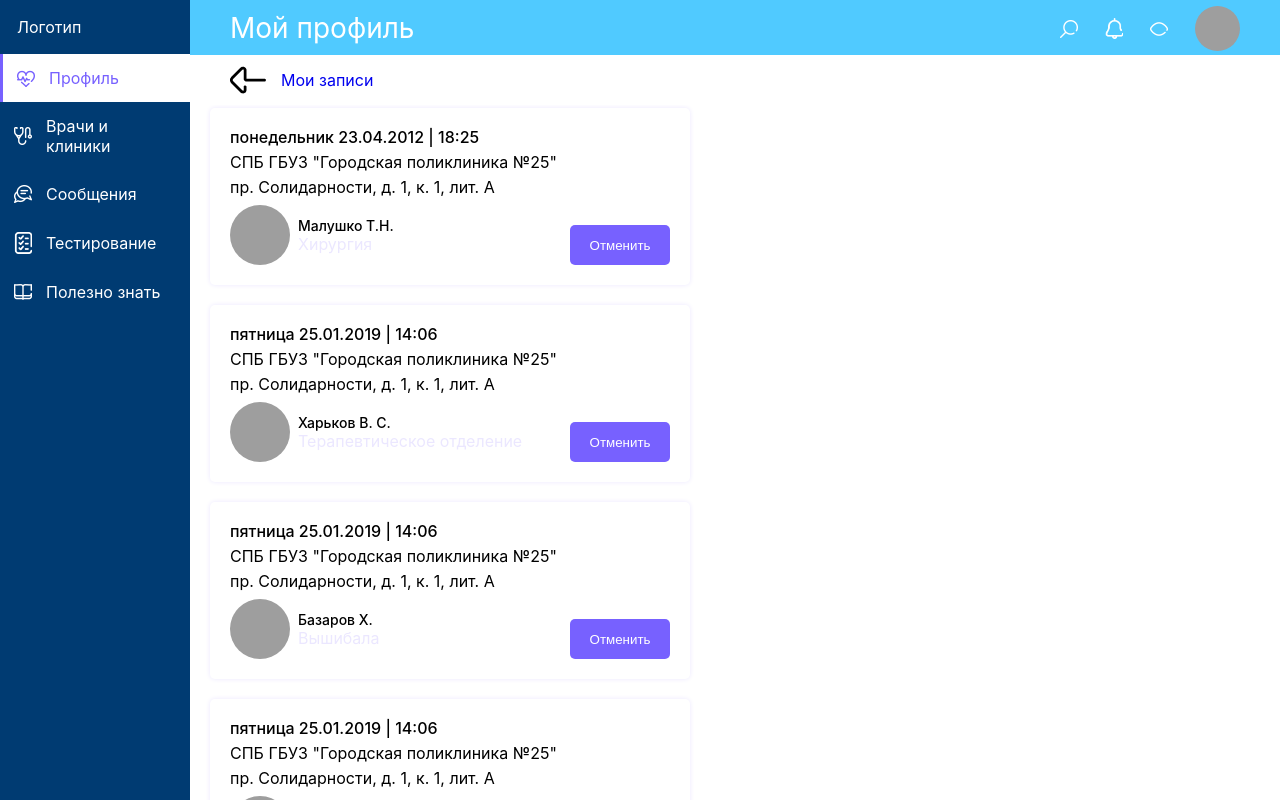
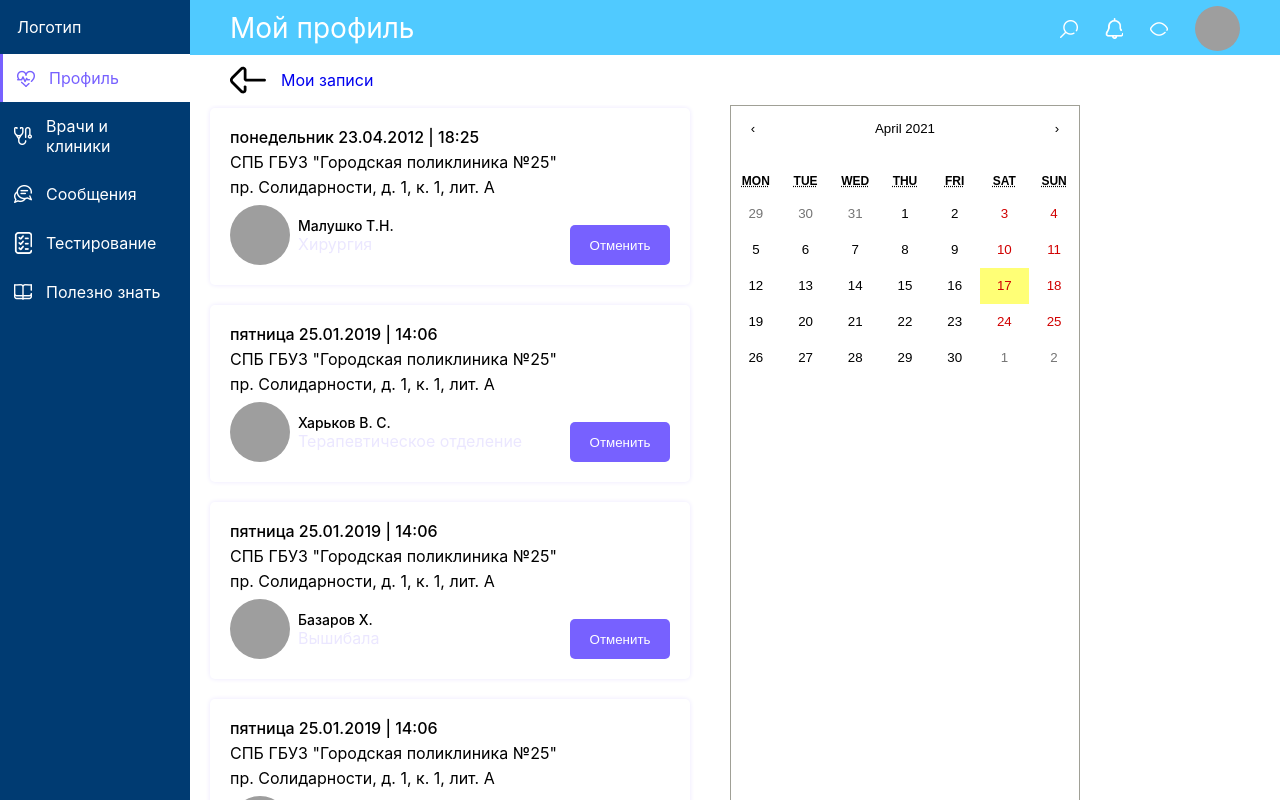
Before and after one commit to Shmothz/react-appvelox-test-task, a React (Create React App) app: page /profile/visits in a window 1280 px wide. Shown: the top 800 px of the page. Built offline with nearby package versions, Linux system fonts and the light colour scheme; grey boxes are pictures that could not be loaded; the HTML template or start-up script is replaced by a standard one.

Commit message:
rename from public to docs

```diff
--- a/package.json
+++ b/package.json
@@ -13,7 +13,9 @@
     "@zach.codes/react-calendar": "0.0.3",
     "axios": "^0.21.1",
     "date-fns": "^2.21.1",
+    "gh-pages": "^3.1.0",
     "react": "^17.0.2",
+    "react-calendar": "^3.4.0",
     "react-dom": "^17.0.2",
     "react-redux": "^7.2.3",
     "react-router-dom": "^5.2.0",
--- a/public/index.html
+++ /dev/null
@@ -1,43 +0,0 @@
-<!DOCTYPE html>
-<html lang="en">
-  <head>
-    <meta charset="utf-8" />
-    <link rel="icon" href="%PUBLIC_URL%/favicon.ico" />
-    <meta name="viewport" content="width=device-width, initial-scale=1" />
-    <meta name="theme-color" content="#000000" />
-    <meta
-      name="description"
-      content="Web site created using create-react-app"
-    />
-    <link rel="apple-touch-icon" href="%PUBLIC_URL%/logo192.png" />
-    <!--
-      manifest.json provides metadata used when your web app is installed on a
-      user's mobile device or desktop. See https://developers.google.com/web/fundamentals/web-app-manifest/
-    -->
-    <link rel="manifest" href="%PUBLIC_URL%/manifest.json" />
-    <!--
-      Notice the use of %PUBLIC_URL% in the tags above.
-      It will be replaced with the URL of the `public` folder during the build.
-      Only files inside the `public` folder can be referenced from the HTML.
-
-      Unlike "/favicon.ico" or "favicon.ico", "%PUBLIC_URL%/favicon.ico" will
-      work correctly both with client-side routing and a non-root public URL.
-      Learn how to configure a non-root public URL by running `npm run build`.
-    -->
-    <title>React App</title>
-  </head>
-  <body>
-    <noscript>You need to enable JavaScript to run this app.</noscript>
-    <div id="root"></div>
-    <!--
-      This HTML file is a template.
-      If you open it directly in the browser, you will see an empty page.
-
-      You can add webfonts, meta tags, or analytics to this file.
-      The build step will place the bundled scripts into the <body> tag.
-
-      To begin the development, run `npm start` or `yarn start`.
-      To create a production bundle, use `npm run build` or `yarn build`.
-    -->
-  </body>
-</html>
--- a/src/components/MyVisits/MyVisits.jsx
+++ b/src/components/MyVisits/MyVisits.jsx
@@ -3,6 +3,7 @@ import VisitInfo from '../helper/VisitInfo';
 import {NavLink} from 'react-router-dom';
 import Arrow from '../../common/images/Vector.png'
 import styles from './MyVisits.module.css'
+import CalendarContainer from '../helper/CalendarContainer.jsx';
 
 const MyVisits = (props) => {
   return (
@@ -13,8 +14,11 @@ const MyVisits = (props) => {
           <span>Мои записи</span>
         </div>
       </NavLink>
-      <div className={styles.visitInfoWrapper}>
-        <VisitInfo visits={props.visits} totalCountVisit={10}/>
+      <div className={styles.contentWrapper}>
+        <div className={styles.visitInfoWrapper}>
+          <VisitInfo visits={props.visits} totalCountVisit={10}/>
+        </div>
+        <CalendarContainer />
       </div>
     </div>
   )
--- a/src/components/MyVisits/MyVisits.module.css
+++ b/src/components/MyVisits/MyVisits.module.css
@@ -12,6 +12,9 @@ a:visited {
     line-height: 19px;
     color: black;
     text-decoration: none;
+}
+.contentWrapper {
+    display: flex;
 }
 .visitInfoWrapper {
     width: 500px;
--- /dev/null
+++ b/src/components/helper/Calendar.module.css
@@ -0,0 +1,6 @@
+.calendar {
+    width: 570px;
+    margin: 0 auto;
+    height: 480px;
+    background-color: #EBE7FF;
+}
--- /dev/null
+++ b/src/components/helper/CalendarContainer.jsx
@@ -0,0 +1,20 @@
+import React from 'react';
+import Calendar from 'react-calendar';
+import {connect} from 'react-redux';
+import 'react-calendar/dist/Calendar.css';
+
+const CalendarContainer = ({visits}) => {
+
+  return <Calendar
+    next2Label={null}
+    prev2Label={null}
+  />
+}
+
+const mapStateToProps = state => {
+  return {
+    visits: state.profile.visits
+  }
+}
+
+export default connect(mapStateToProps, {})(CalendarContainer)
```
Also changed, not shown: public/logo192.png (deleted), public/logo512.png (deleted), public/manifest.json (deleted), public/robots.txt (deleted), 7 other files (tests, documents, lock files or other folders).
